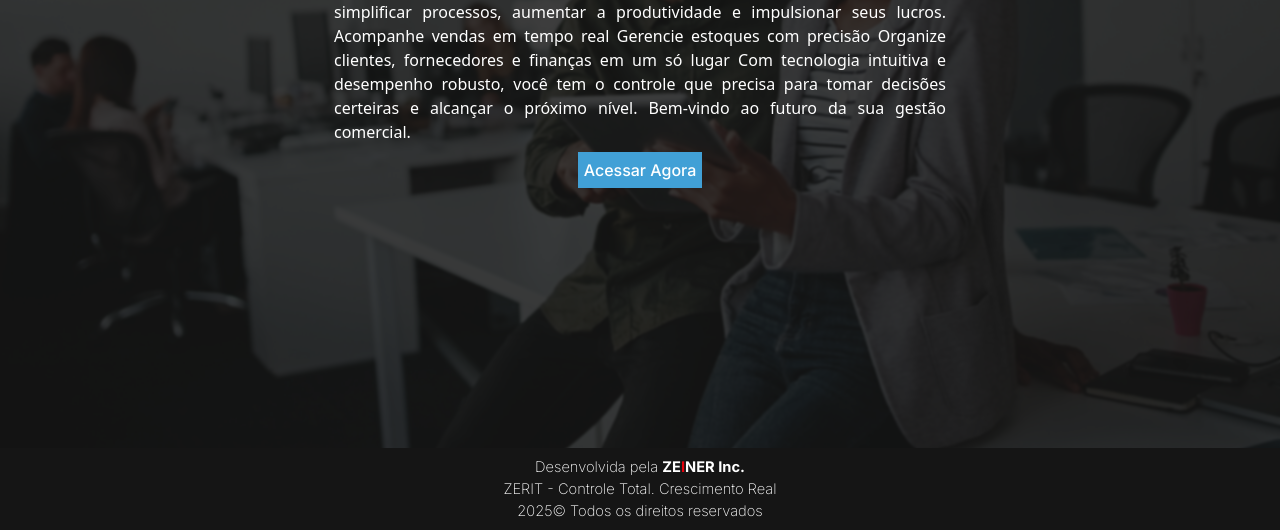
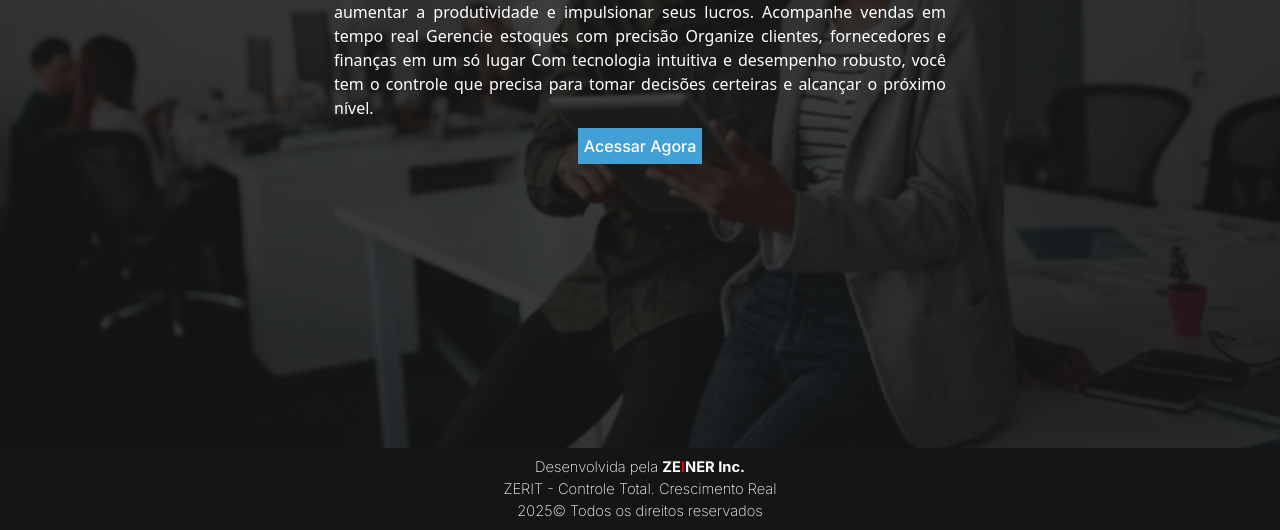
Before and after one commit to C4L3B3666/ZERIT, a website: page index.html in a window 1280 px wide. Shown: the part 352-882 px from the top of the page. Drawn offline with Linux system fonts and the light colour scheme.

Commit message:
Alteração no texto

```diff
--- a/index.html
+++ b/index.html
@@ -29,16 +29,14 @@
         <div class="flex flex-col h-screen justify-center items-center px-7">
             <nav class="text-center md:w-1/2">
                 <h1 class="font-bold text-3xl font-inter text-[#41A0D6]">Gestão Comercial Organizada.</h1>
-                <p class="font-extralight text-white text-justify">Transforme a forma como você administra o seu negócio com uma gestão inteligente, rápida e eficiente.
+                <p class="font-extralight text-white text-justify">
                     Nosso sistema de Gestão Comercial foi criado para simplificar processos, aumentar a produtividade e impulsionar seus lucros.
 
                     Acompanhe vendas em tempo real
                     Gerencie estoques com precisão
                     Organize clientes, fornecedores e finanças em um só lugar
 
-                    Com tecnologia intuitiva e desempenho robusto, você tem o controle que precisa para tomar decisões certeiras e alcançar o próximo nível.
-
-                    Bem-vindo ao futuro da sua gestão comercial.</p>
+                    Com tecnologia intuitiva e desempenho robusto, você tem o controle que precisa para tomar decisões certeiras e alcançar o próximo nível.</p>
             </nav>
             <nav>
                 <a href="views/form.html"><button class="btn">Acessar Agora</button></a>
```
